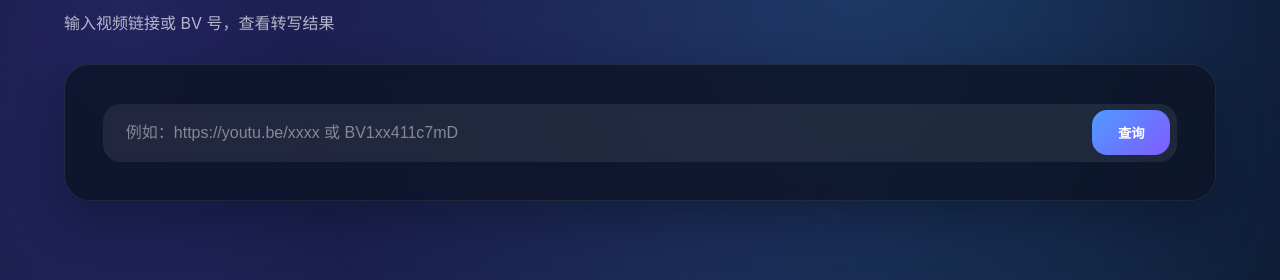
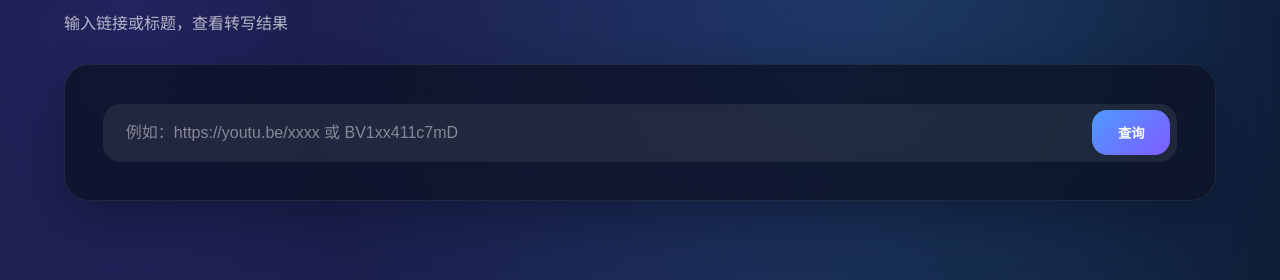
Before and after one commit to caituo27/vedio_workflow, a website: page docs/index.html in a window 1280 px wide. Shown: the part 204-484 px from the top of the page. Drawn offline with Linux system fonts and the light colour scheme.

Commit message:
修改提示语

```diff
--- a/docs/index.html
+++ b/docs/index.html
@@ -23,7 +23,7 @@
       <section id="lookup" class="section lookup">
         <header class="section-head">
           <h2>查询任务</h2>
-          <p>输入视频链接或 BV 号，查看转写结果</p>
+          <p>输入链接或标题，查看转写结果</p>
         </header>
         <div class="lookup-shell">
           <form id="lookup-form" class="lookup-form" autocomplete="off">
```
